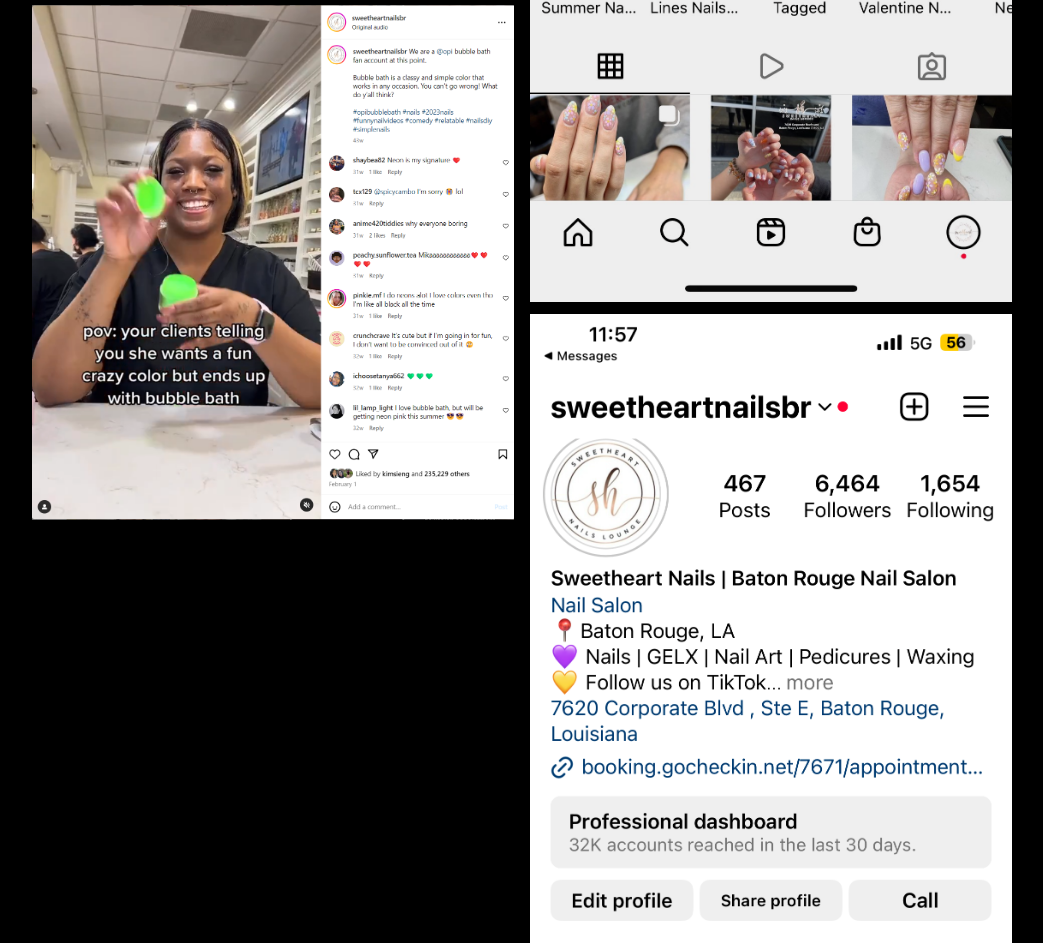
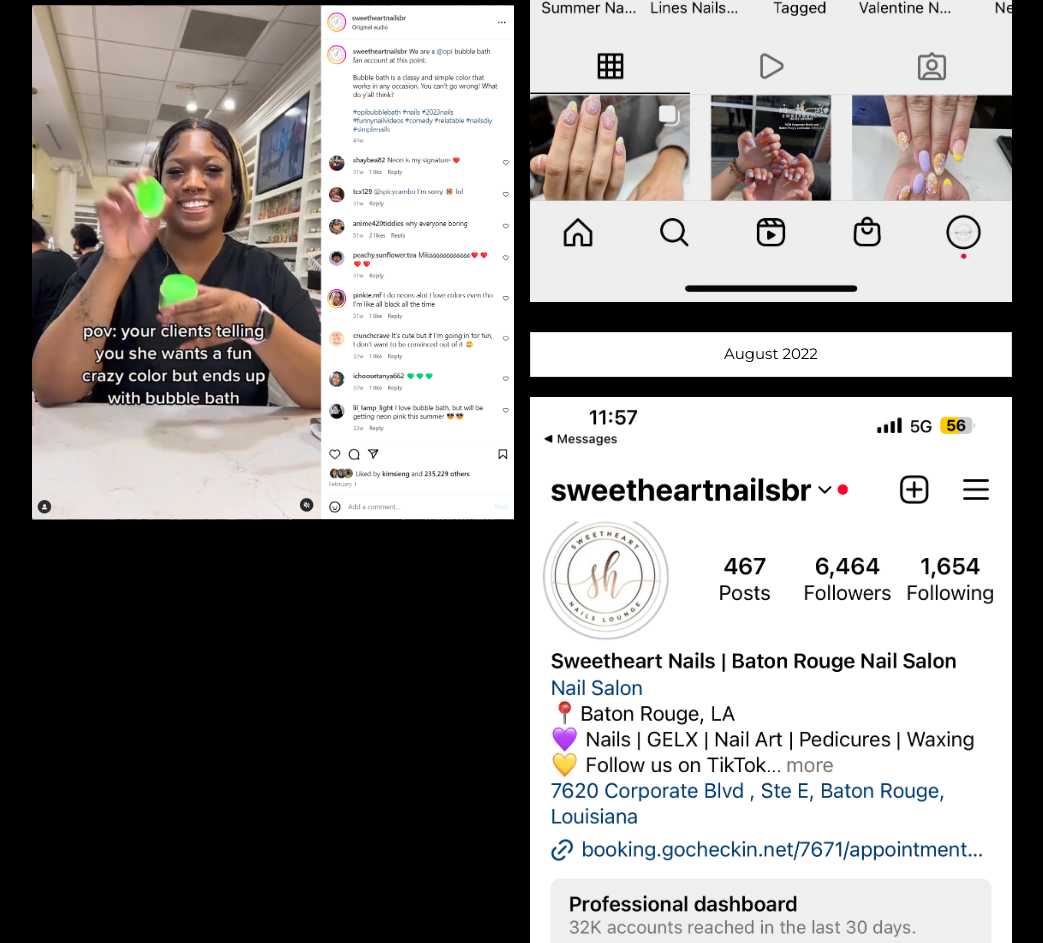
Before and after one commit to kimsieng1/GeauxBranding, a plain HTML site: page index.html in a window 1280 px wide. Shown: the part 2765-3708 px from the top of the page, without its empty margins (178-1221 px from the left). Drawn offline with Linux system fonts and the light colour scheme.

Commit message:
adding dates to images

```diff
--- a/index.html
+++ b/index.html
@@ -128,11 +128,28 @@
       </div>
 
       <div class="w3-half">
-        <img src="followers aug2022.png" style="width:100%">
-        <img src="SWNPresent.PNG" style="width:100%">
+        <img src="followers aug2022.png" style="width:100%; margin-bottom: 20px;"> <!-- Add space below the image -->
+        <div class="text-box">August 2022</div>
 
 
-      </div>
+        <img src="SWNPresent.PNG" style="width:100%; margin-bottom: 20px;"> <!-- Add space below the image -->
+    <div class="text-box"> December 2023</div>
+</div>
+
+<style>
+  .text-box {
+      text-align: center;
+      margin-top: 10px;
+      margin-bottom: 20px; /* Add space below the text box */
+      background-color: white;
+      color: black;
+      padding: 10px;
+      box-shadow: 0px 0px 10px rgba(0,0,0,0.1);
+      border: 1px solid #ddd;
+  }
+</style>
+
+
     <!-- End photo grid -->
     </div>
   <!-- End Portfolio Section -->
@@ -144,7 +161,7 @@
     <hr style="width:200px" class="w3-opacity">
 
     <div class="w3-section">
-      <p><i class="fa fa-map-marker fa-fw w3-text-white w3-xxlarge w3-margin-right"></i> Austin,TX</p>
+      <p><i class="fa fa-map-marker fa-fw w3-text-white w3-xxlarge w3-margin-right"></i> Austin, TX</p>
       <p><i class="fa fa-phone fa-fw w3-text-white w3-xxlarge w3-margin-right"></i> Phone: 504-912-1897</p>
       <p><i class="fa fa-envelope fa-fw w3-text-white w3-xxlarge w3-margin-right"> </i> Email: kimsuonsieng@gmail.com</p>
     </div><br>
```
